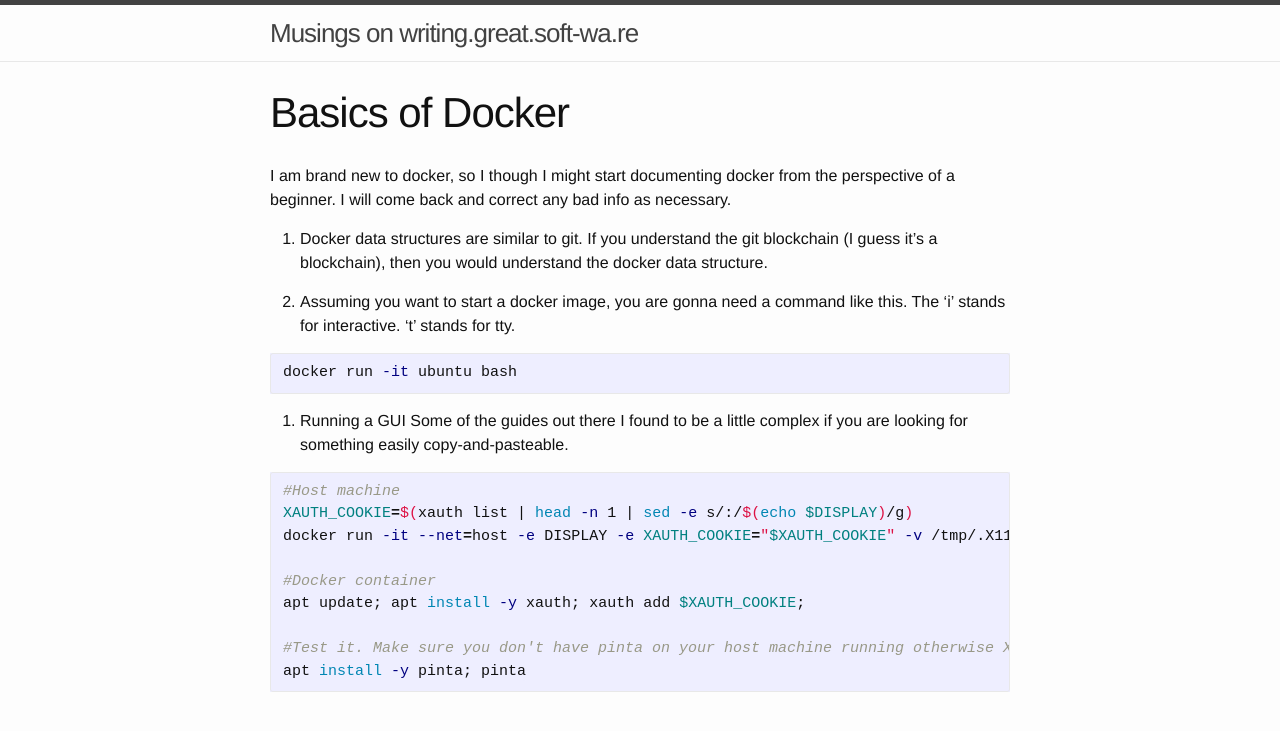
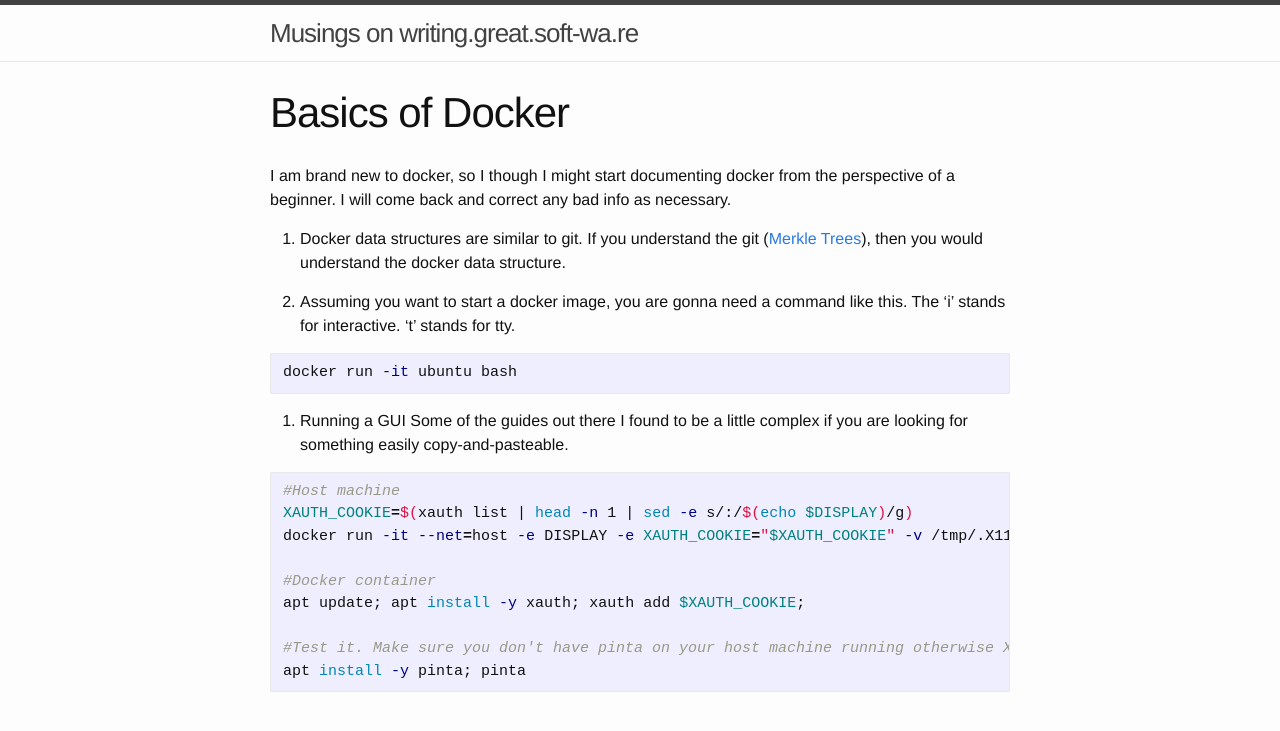
Before and after one commit to tbeckenhauer/tbeckenhauer.github.io, a Jekyll site: the page built from _tutorials/2021-06-04-basics-of-docker.markdown, in a window 1280 px wide. Shown: the top 731 px of the page. Built offline with Jekyll 4.4.1, drawn with Linux system fonts in a browser that asks for light colours.

Commit message:
basics of docker

```diff
--- a/_tutorials/2021-06-04-basics-of-docker.markdown
+++ b/_tutorials/2021-06-04-basics-of-docker.markdown
@@ -7,7 +7,7 @@ permalink: /basics-of-docker/
 
 I am brand new to docker, so I though I might start documenting docker from the perspective of a beginner.  I will come back and correct any bad info as necessary.
 
-1. Docker data structures are similar to git.  If you understand the git blockchain (I guess it's a blockchain), then you would understand the docker data structure.
+1. Docker data structures are similar to git.  If you understand the git ([Merkle Trees](https://en.wikipedia.org/wiki/Merkle_tree)), then you would understand the docker data structure.
 
 2. Assuming you want to start a docker image, you are gonna need a command like this. The 'i' stands for interactive. 't' stands for tty.
 
```
